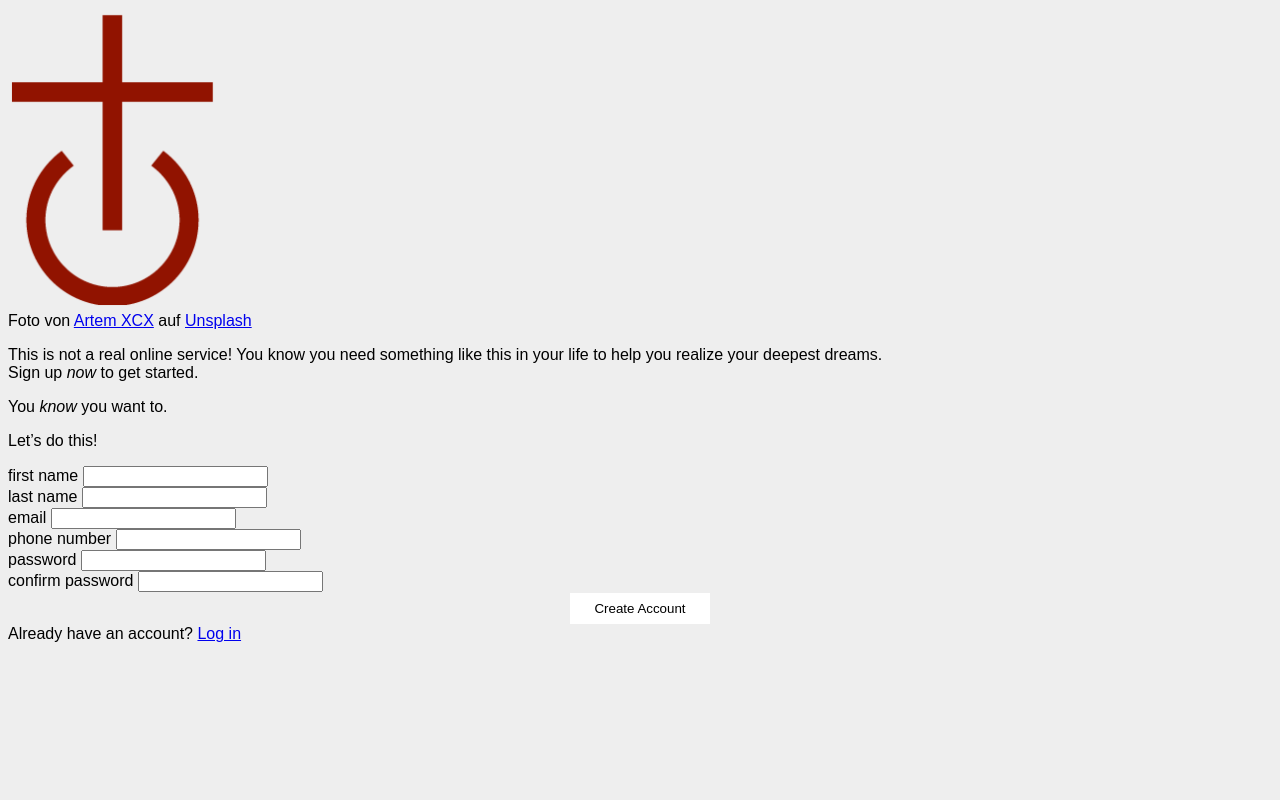
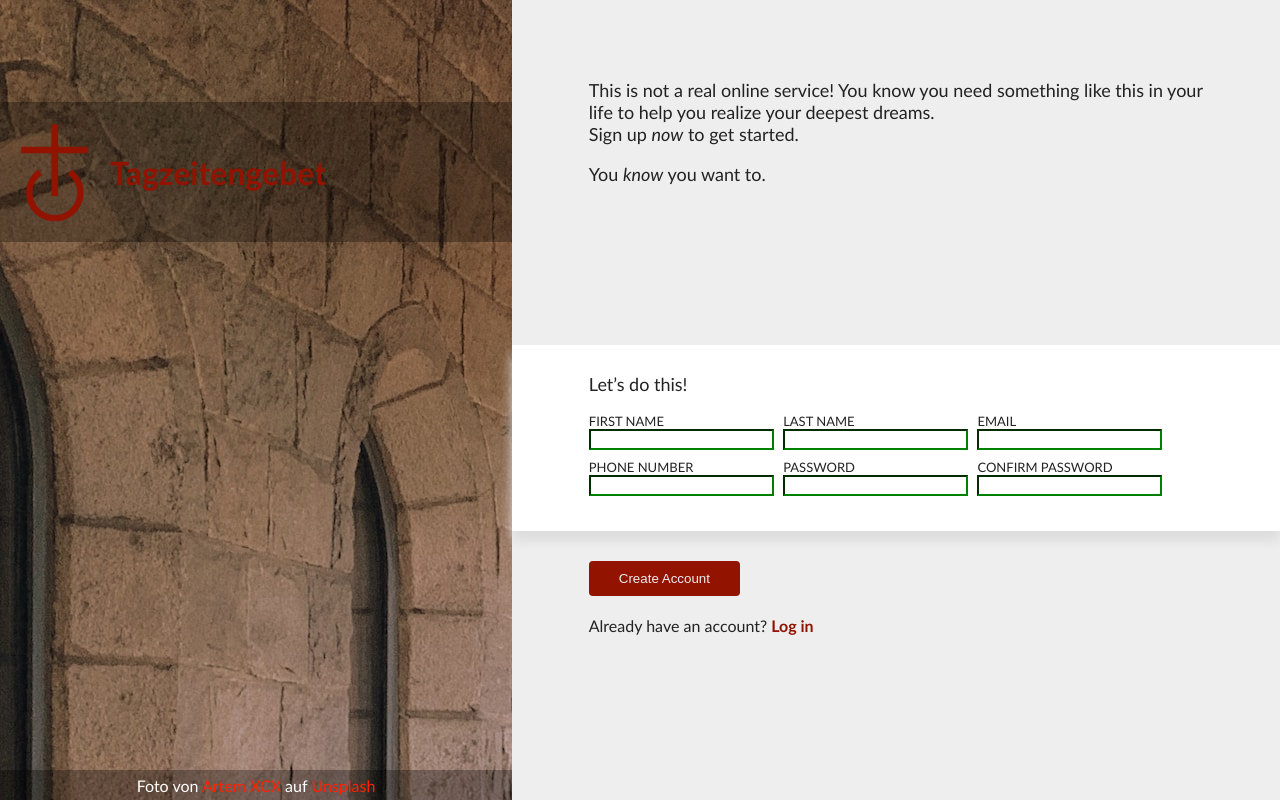
Before and after one commit to upkl/odin-intermediate-forms, a plain HTML site: page index.html in a window 1280 px wide. Drawn offline with Linux system fonts and the light colour scheme.

Commit message:
first solution to Intermediate HTML and CSS Course → Forms → Project: Sign-up Form js validation and submission still missing

```diff
--- a/index.html
+++ b/index.html
@@ -3,12 +3,17 @@
   <head>
     <meta charset="UTF-8">
     <meta name="viewport" content="width=device-width, initial-scale=1.0">
-    <title>Margin and Padding exercise 2</title>
+    <title>Sign up</title>
     <link rel="stylesheet" href="style.css">
   </head>
   <body>
     <div class="landing-page-left">
-      <div class="site-logo"><img src="emb_logo_kreuz_rot_bold_03-6-210x300.png" alt="EMB"></div>
+      <div class="site-logo">
+        <img src="emb_logo_kreuz_rot_bold_03-6-210x300.png" alt="EMB">
+        <div class="site-logo-text">
+          Tagzeitengebet
+        </div>
+      </div>
       <div class="background-photo-source">
         Foto von <a href="https://unsplash.com/de/@terterian?utm_source=unsplash&utm_medium=referral&utm_content=creditCopyText">Artem XCX</a> auf <a href="https://unsplash.com/de/fotos/E0X60lc6_l8?utm_source=unsplash&utm_medium=referral&utm_content=creditCopyText">Unsplash</a>
       </div>
@@ -29,7 +34,7 @@
           <p>
             Let’s do this!
           </p>
-
+          <div class="login-field-container">
             <div class="login-field">
               <label for="firstname">first name</label>
               <input type="text" name="firstname" id="firstname">
@@ -43,11 +48,11 @@
             <div class="login-field">
               <label for="email">email</label>
               <input type="email" name="email" id="email">
-            <div class="message"></div>
+              <div class="message">Please enter a valid email address</div>
             </div>
             <div class="login-field">
               <label for="phone">phone number</label>
-            <input type="phone" name="phone" id="phone">
+              <input type="tel" name="phone" id="phone">
               <div class="message"></div>
             </div>
             <div class="login-field">
@@ -61,11 +66,12 @@
               <div class="message"></div>
             </div>
           </div>
+        </div>
         <div class="login-button-field">
           <button type="submit">Create Account</button>
-        </div>
           <div class="sign-in-text">
             Already have an account?  <a href="#">Log in</a>
+          </div>
         </div>
       </form>
 
--- a/style.css
+++ b/style.css
@@ -1,8 +1,160 @@
-body {
-  background: #eee;
-  font-family: sans-serif;
+:root {
+  --standard-background: #eee;
+  --white-background: #fff;
+  --logo-color: #911300;
+  --logo-color-light: hsl(8, 100%, 50%);
+  --error-color: red;
+  --good-color: green;
+  --font-color: #222;
 }
 
+body {
+  font-family: 'Trebuchet MS', 'Lucida Sans Unicode', 'Lucida Grande', 'Lucida Sans', Arial, sans-serif;
+  display: flex;
+  align-items: stretch;
+  background-image: url("artem-xcx-E0X60lc6_l8-unsplash.jpg");
+  margin: 0;
+  height: 100vh;
+}
+
+.landing-page-left {
+  background: rgba(1, 1, 1, 0);
+  flex: 2;
+  vertical-align: middle;
+  display: flex;
+  flex-direction: column;
+  justify-content: space-between;
+}
+
+.site-logo {
+  background: rgba(0, 0, 0, 0.3);
+  display: flex;
+  align-items: center;
+  padding: 20px;
+  margin: 20% 0 0;
+  gap: 20px;
+}
+
+.site-logo img {
+  height: 100px;
+}
+
+.site-logo-text {
+  vertical-align: middle;
+  font-size: xx-large;
+  color: var(--logo-color);
+  font-weight: 900;
+}
+
+.background-photo-source {
+  text-align: center;
+  padding: 4pt;
+  color: var(--white-background);
+  background: rgba(0, 0, 0, 0.3);
+}
+
+.background-photo-source a {
+  color: var(--logo-color-light);
+  text-decoration: none;
+}
+
+
+.landing-page-body {
+  background: var(--standard-background);
+  flex: 3;
+  align-self: stretch;
+  display: flex;
+  flex-direction: column;
+  color: var(--font-color);
+}
+
+.landing-page-top {
+  flex: 3;
+  padding: 8% 10% 10px;
+  font-size: large;
+}
+
+.login-form {
+  flex: 5;
+  display: flex;
+  flex-direction: column;
+}
+
+.login-form-entries {
+  flex: 2;
+  background: var(--white-background);
+  box-shadow: 0px 10px 10px #ddd;
+  padding: 10px 10% 10px;
+}
+
+.login-form-entries p {
+  font-size: large;
+}
+
+.login-field-container {
+  display: flex;
+  flex-wrap: wrap;
+  gap: 7pt;
+  padding: 0 0 20px;
+}
+
+.login-field {
+  display: flex;
+  flex-direction: column;
+}
+
+.login-field input:valid {
+  border-color: var(--good-color);
+}
+
+.login-field input:invalid {
+  border-color: var(--error-color);
+}
+
+.login-field label {
+  text-transform: uppercase;
+  font-size: small;
+}
+
+.login-field .message {
+  display: none;
+}
+
+.login-field :invalid+.message {
+  display: block;
+  font-size: small;
+}
+
+.login-button-field {
+  flex: 3;
+  padding: 10px 10% 10px;
+  display: flex;
+  flex-direction: column;
+  align-items: flex-start;
+}
+
+.login-button-field button {
+  background-color: var(--logo-color);
+  color: var(--standard-background);
+  border: none;
+  border-radius: 4px;
+  padding: 10px 30px;
+  flex-grow: 0;
+  margin: 20px 0px;
+}
+
+.login-button-field a {
+  font-weight: bold;
+  color: var(--logo-color);
+  text-decoration: none;
+}
+
+
+
+
+
+
+/*
 .title, .content, .button-container {
   margin: 8px;
 }
@@ -38,3 +190,4 @@ button {
   display: block;
   margin: auto;
 }
+*/
```
Lines whose indentation alone changed are shown as unchanged.
